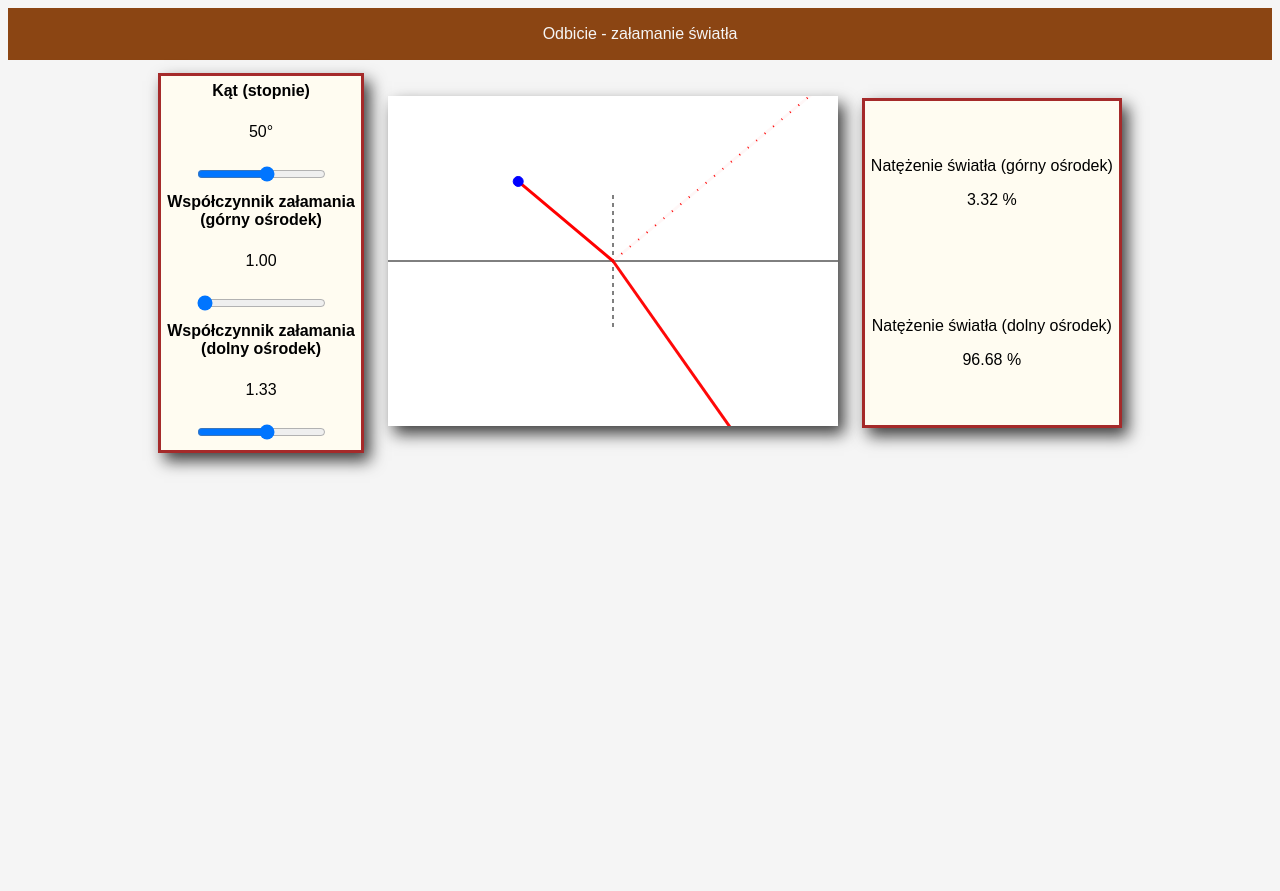
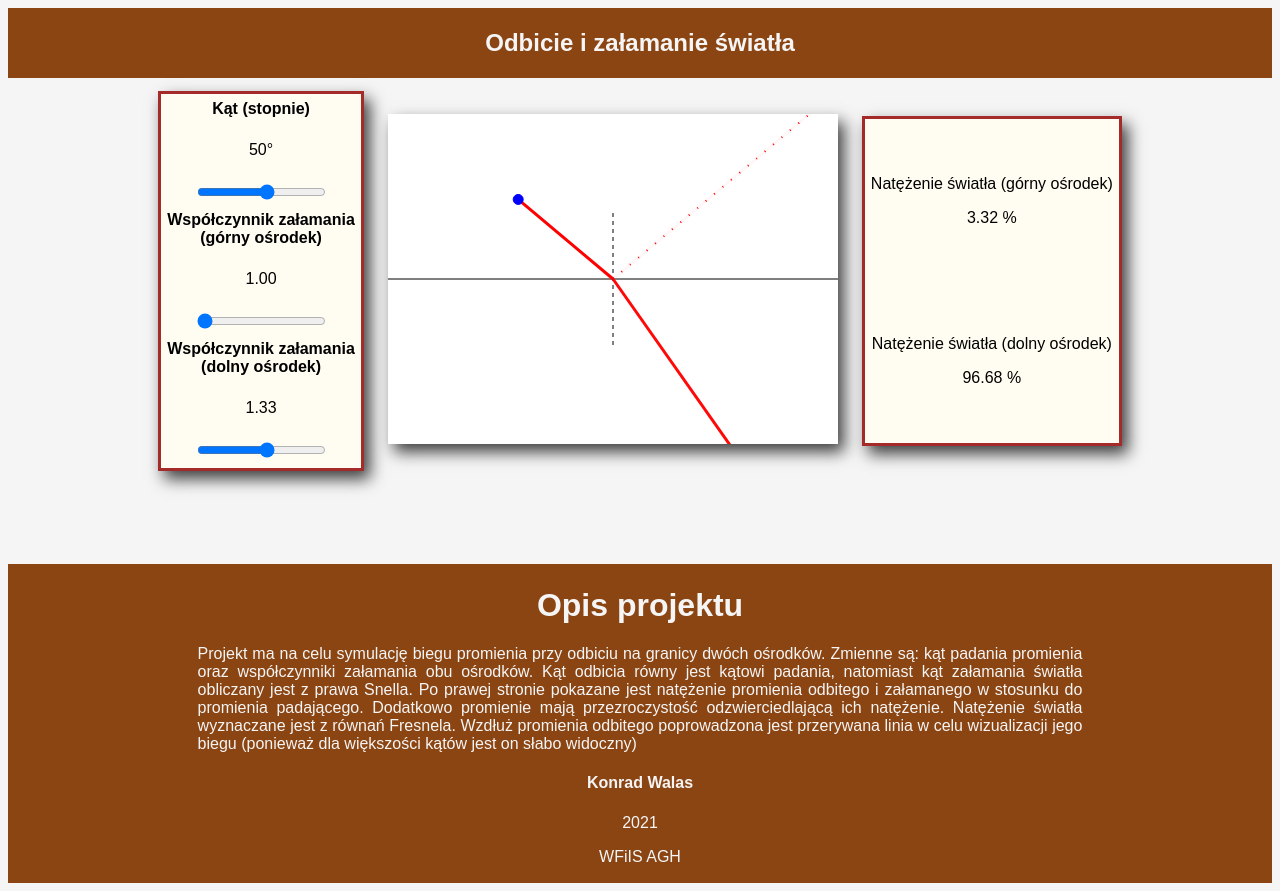
Before and after one commit to kerdamon-university-tasks/Projekt-1, a plain HTML site: page index.html in a window 1280 px wide. Before the commit the page ends 800 px from the top, so only its background shows below. Drawn offline with Linux system fonts and the light colour scheme.

Commit message:
Add description

```diff
--- a/index.html
+++ b/index.html
@@ -12,7 +12,7 @@
 
 <body>
   <header>
-    <p>Odbicie - załamanie światła</p>
+    <h2>Odbicie i załamanie światła</h2>
   </header>
   <article>
     <table id="main-table">
@@ -82,6 +82,13 @@
   <section>
     <p id="info"></p>
   </section>
+  <footer>
+    <h1>Opis projektu</h1>
+    <p class="description">Projekt ma na celu symulację biegu promienia przy odbiciu na granicy dwóch ośrodków. Zmienne są: kąt padania promienia oraz współczynniki załamania obu ośrodków. Kąt odbicia równy jest kątowi padania, natomiast kąt załamania światła obliczany jest z prawa Snella. Po prawej stronie pokazane jest natężenie promienia odbitego i załamanego w stosunku do promienia padającego. Dodatkowo promienie mają przezroczystość odzwierciedlającą ich natężenie. Natężenie światła wyznaczane jest z równań Fresnela. Wzdłuż promienia odbitego poprowadzona jest przerywana linia w celu wizualizacji jego biegu (ponieważ dla większości kątów jest on słabo widoczny)</p>
+    <h4>Konrad Walas</h4>
+    <p>2021</p>
+    <p>WFiIS AGH</p>
+  </footer>
 </body>
 
 </html>
--- a/script.js
+++ b/script.js
@@ -35,7 +35,7 @@ function updateInfo() {
     if(params.cosRefr > 0){
         document.getElementById('upper-intensity').innerHTML = (intensity.R * 100).toFixed(2) + ' %';
         document.getElementById('lower-intensity').innerHTML = (intensity.T * 100).toFixed(2) + ' %';
-        document.getElementById('info').innerHTML = '';
+        document.getElementById('info').innerHTML = '<br/>';
     }
     else {
         document.getElementById('upper-intensity').innerHTML = '100 %';
--- a/style.css
+++ b/style.css
@@ -52,3 +52,16 @@ header {
     text-align: center;
     padding: 10px;
 }
+
+footer{
+    padding: 1px 0 1px 0;
+    text-align: center;
+    color: whitesmoke;
+    background-color: saddlebrown;
+
+}
+
+footer .description{
+    text-align: justify;
+    padding: 0 15% 0 15%;
+}
```
